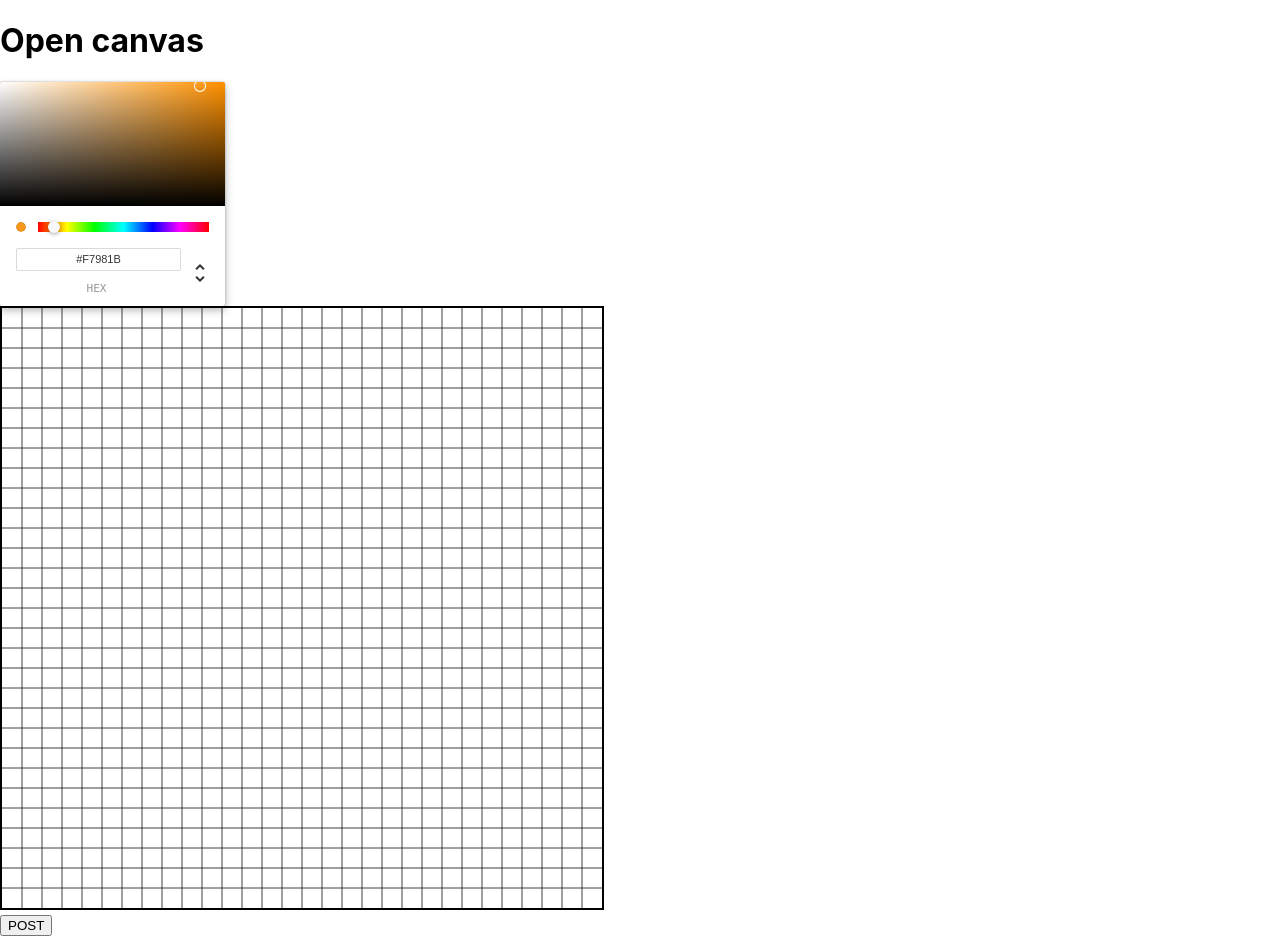
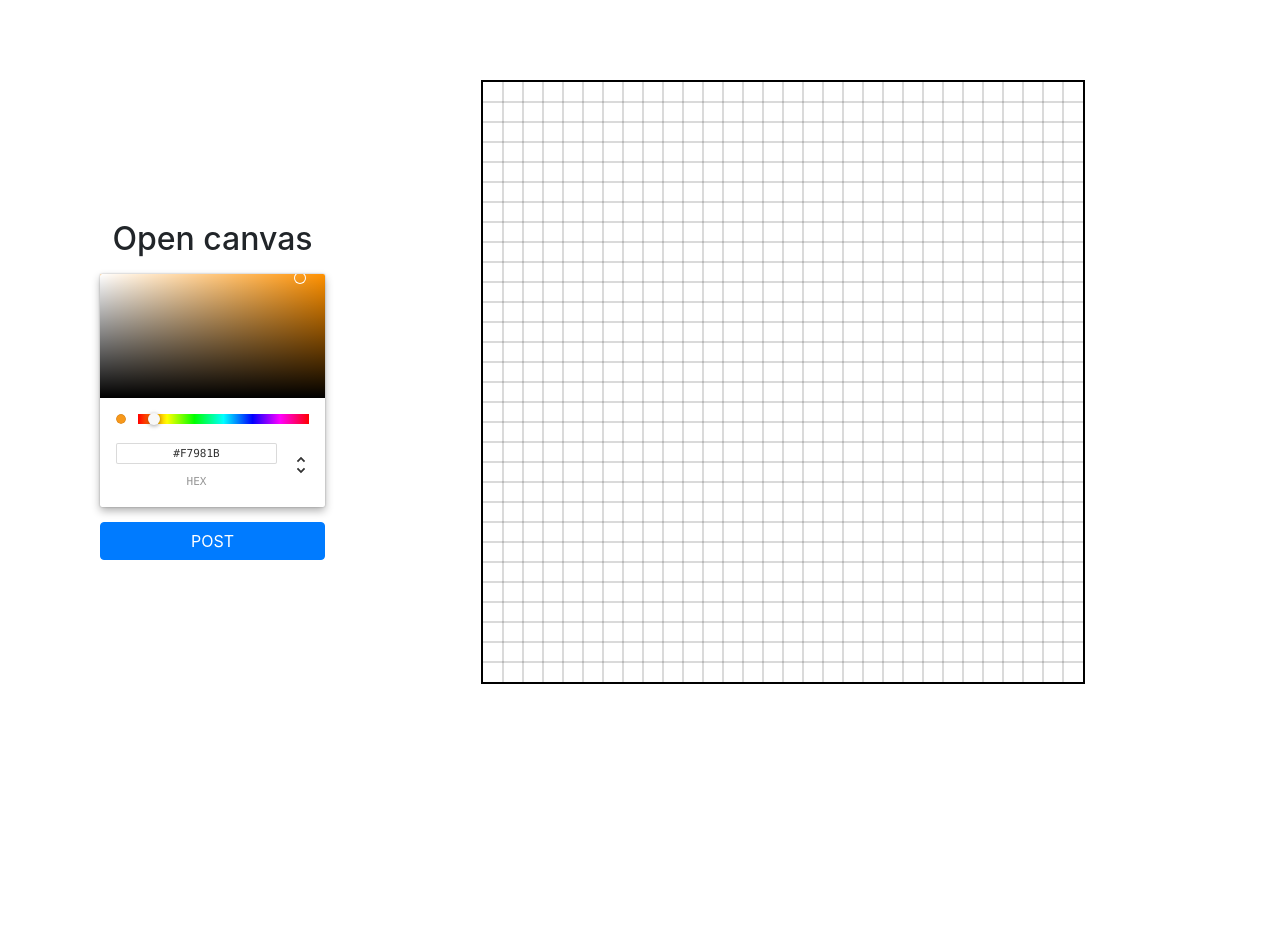
Before and after one commit to NickTaykey/open-canvas-frontend, a React (Create React App) app: page /drawings/new in a window 1280 px wide. After the commit the page ends 800 px from the top, so only its background shows below. Built offline with nearby package versions, Linux system fonts and the light colour scheme.

Commit message:
add bs4 to NewDrawing UI

```diff
--- a/src/App.js
+++ b/src/App.js
@@ -4,7 +4,9 @@ import './App.css';
 function App () {
 	return (
 		<div className="App">
-			<OpenCanvas />
+			<div className="container">
+				<OpenCanvas />
+			</div>
 		</div>
 	);
 }
--- a/src/Canvas.css
+++ b/src/Canvas.css
@@ -1,3 +1,8 @@
+.Canvas {
+	display: flex;
+	justify-content: center;
+}
+
 canvas {
 	border: 2px solid black;
 }
--- a/src/Canvas.jsx
+++ b/src/Canvas.jsx
@@ -60,7 +60,7 @@ class Canvas extends Component {
 			ctx.lineTo(height, y);
 		}
 		ctx.strokeStyle = 'light-grey';
-		ctx.lineWidth = 0.75;
+		ctx.lineWidth = 0.3;
 		ctx.stroke();
 	}
 
@@ -69,6 +69,7 @@ class Canvas extends Component {
 
 	render () {
 		return (
+			<div className="Canvas">
 				<canvas
 					ref={this.canvasRef}
 					width={this.props.width}
@@ -80,6 +81,7 @@ class Canvas extends Component {
 					onMouseMove={this.draw}
 					onTouchMove={this.draw}
 				/>
+			</div>
 		);
 	}
 }
--- /dev/null
+++ b/src/NewDrawing.css
@@ -0,0 +1,22 @@
+.NewDrawing {
+	margin-top: 5rem;
+}
+
+h2 {
+	text-align: center;
+	margin: 1rem 0 1rem 0;
+}
+
+.Picker-container {
+	height: 100%;
+	display: flex;
+	flex-direction: column;
+	justify-content: center;
+	align-items: center;
+}
+
+#post-btn {
+	display: block;
+	margin-top: 15px;
+	width: 225px;
+}
--- a/src/NewDrawing.jsx
+++ b/src/NewDrawing.jsx
@@ -2,6 +2,7 @@ import React, { Component } from 'react';
 import Canvas from './Canvas';
 import { saveDrawing } from './helpers';
 import Picker from './Picker';
+import './NewDrawing.css';
 
 class NewDrawing extends Component {
 	static defaultProps = {
@@ -68,12 +69,25 @@ class NewDrawing extends Component {
 
 	render () {
 		return (
-			<div>
-				<h1>Open canvas</h1>
+			<div className="NewDrawing">
+				<div className="row">
+					<section className="col-lg-3 col-12">
+						<div className="Picker-container">
+							<h2>Open canvas</h2>
 							<Picker
 								currentColor={this.state.currentColor}
 								onChangeColor={this.changeColor}
 							/>
+							<button
+								className="btn btn-primary"
+								id="post-btn"
+								type="button"
+								onClick={this.handlePostClick}>
+								POST
+							</button>
+						</div>
+					</section>
+					<section className="col-lg-9 col-12">
 						<Canvas
 							width={600}
 							height={600}
@@ -81,10 +95,8 @@ class NewDrawing extends Component {
 							fillStyle={this.state.currentColor}
 							addPixel={this.addPixel}
 						/>
-				<br />
-				<button type="button" onClick={this.handlePostClick}>
-					POST
-				</button>
+					</section>
+				</div>
 			</div>
 		);
 	}
--- a/src/index.js
+++ b/src/index.js
@@ -1,6 +1,7 @@
 import React from 'react';
 import ReactDOM from 'react-dom';
 import './index.css';
+import 'bootstrap/dist/css/bootstrap.css';
 import App from './App';
 import reportWebVitals from './reportWebVitals';
 import { BrowserRouter } from 'react-router-dom';
```
Also changed, not shown: package.json (+10 -2 lines), 1 other file (tests, documents, lock files or other folders). Lines whose indentation alone changed are shown as unchanged.
